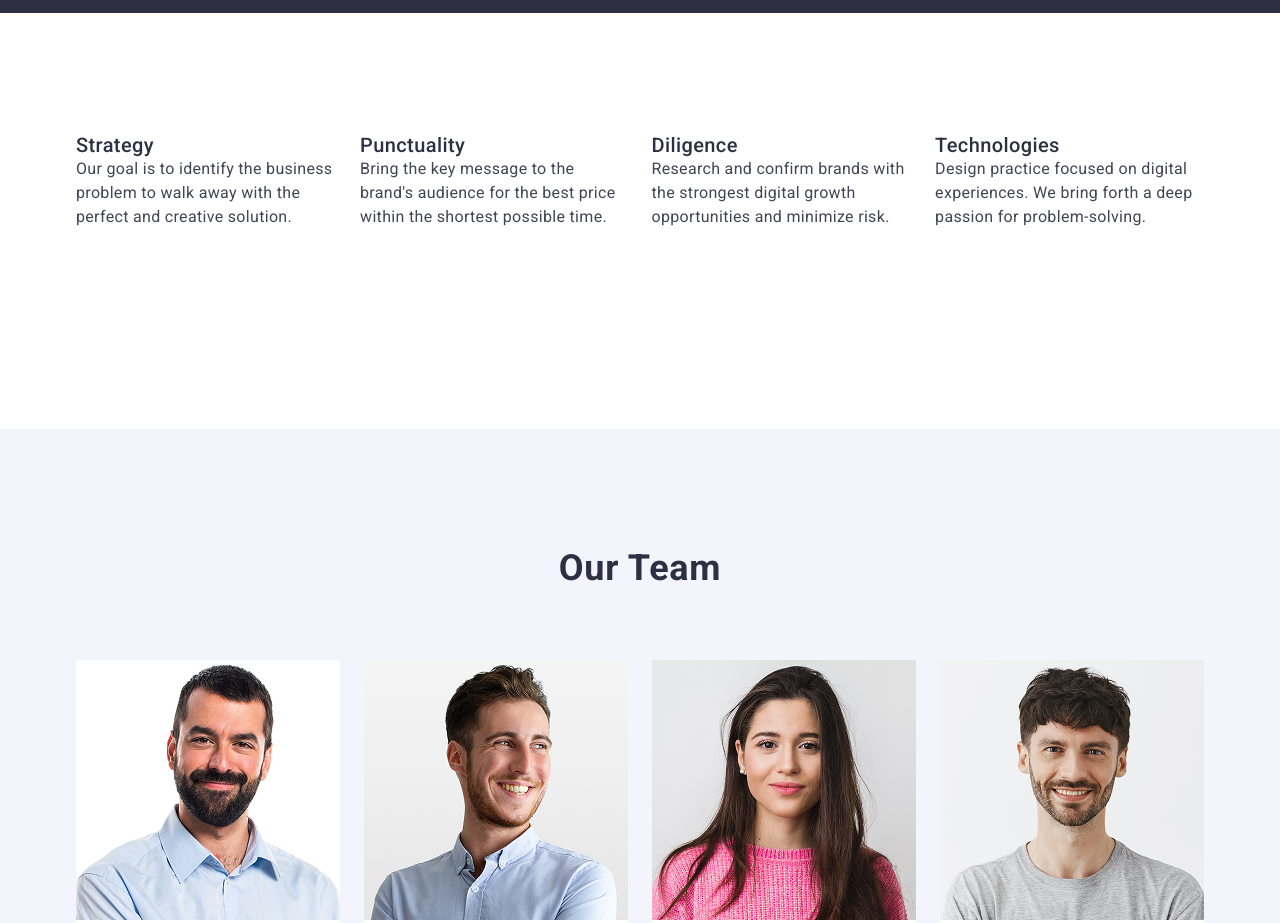
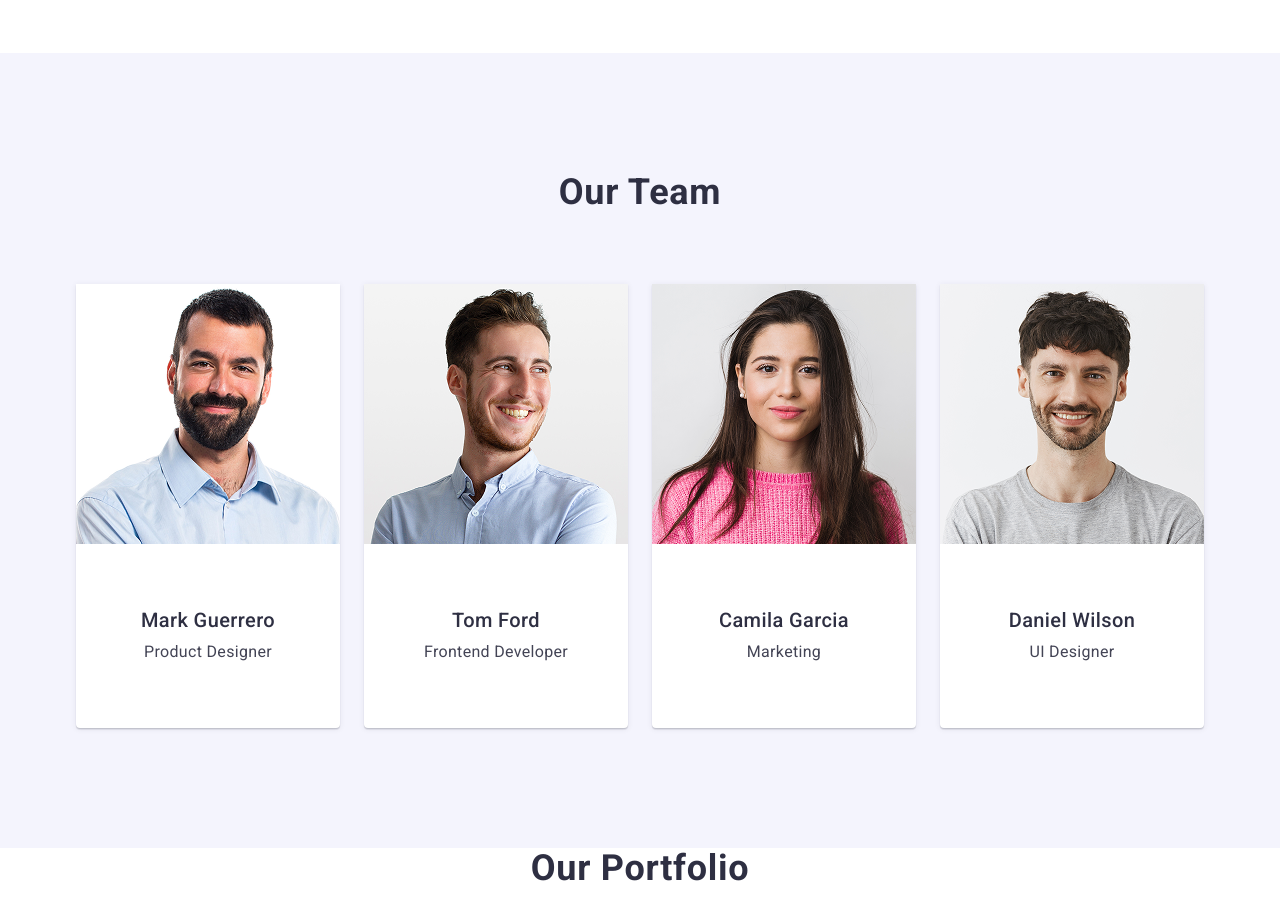
Before and after one commit to Natalia-Honcharova/goit-markup-hw-03, a plain HTML site: page index.html in a window 1280 px wide. Shown: the part 660-1583 px from the top of the page. Drawn offline with nearby package versions, Linux system fonts and the light colour scheme.

Commit message:
add containers,fix hero layout and team cards ctructure

```diff
--- a/css/styles.css
+++ b/css/styles.css
@@ -93,7 +93,7 @@ a {
     color: #404bbf;
 }
 
-.hero {
+.hero-section {
     background-color: #2e2f42;
     padding: 188px 0;
     text-align: center;
@@ -109,6 +109,7 @@ a {
     color: #fff;
 max-width: 496px;
 margin: 0 auto 48px;
+
 }
 
 .hero-button {
@@ -206,11 +207,21 @@ margin: 0 auto 48px;
 }
 .team-item {
     background-color: #fff;
+    border-radius: 0 0 4px 4px;
+    box-shadow: 0 2px 1px 0 rgba(46, 47, 66, 0.08),
+                0 1px 1px 0 rgba(46, 47, 66, 0.16),
+                0 1px 6px 0 rgba(46, 47, 66, 0.08);
+    overflow: hidden;
+    width: calc(( 100%-72px ) /4);
+}
+.team-content {
+    padding: 32px 0;
     text-align: center;
-    width: calc((100%-72px)/4);
 }
+
 .team-photo {
     display: block;
+    width: 100%;
 }
 
 .team-name {
--- a/index.html
+++ b/index.html
@@ -42,15 +42,17 @@ rel="stylesheet"
 
     <main>
       <section class="hero">
+        <div class="conteiner">
         <h1 class="hero-title">Effective Solutions for Your Business</h1>
         <button class="hero-button" type="button">Order Service</button>
+      </div>
       </section>
 
       <section class="features">
         <div class="conteiner">
           <h2 class="visually-hidden">Our Features</h2>
         <ul class="features-list">
-          <li>
+          <li class="features-item">
             <h3 class="features-subtitle">Strategy</h3>
             <p class="features-text">
               Our goal is to identify the business problem to walk away with the
@@ -58,7 +60,7 @@ rel="stylesheet"
             </p>
           </li>
 
-          <li>
+          <li class="features-item">
             <h3 class="features-subtitle">Punctuality</h3>
             <p class="features-text">
               Bring the key message to the brand's audience for the best price
@@ -66,7 +68,7 @@ rel="stylesheet"
             </p>
           </li>
 
-          <li>
+          <li class="features-item">
             <h3 class="features-subtitle">Diligence</h3>
             <p class="features-text">
               Research and confirm brands with the strongest digital growth
@@ -74,7 +76,7 @@ rel="stylesheet"
             </p>
           </li>
 
-          <li>
+          <li class="features-item">
             <h3 class="features-subtitle">Technologies</h3>
             <p class="features-text">
               Design practice focused on digital experiences. We bring forth a
@@ -97,8 +99,10 @@ rel="stylesheet"
               width="264"
               height="260"
             />
+            <div class="team-content">
             <h3 class="team-name">Mark Guerrero</h3>
             <p class="team-position">Product Designer</p>
+            </div>
           </li>
           <li class="team-item">
             <img class="team-photo"
@@ -107,8 +111,10 @@ rel="stylesheet"
               width="264"
               height="260"
             />
+            <div class="team-content">
             <h3 class="team-name">Tom Ford</h3>
             <p class="team-position">Frontend Developer</p>
+            </div>
           </li>
           <li class="team-item">
             <img class="team-photo"
@@ -117,8 +123,10 @@ rel="stylesheet"
               width="264"
               height="260"
             />
+            <div class="team-content">
             <h3 class="team-name">Camila Garcia</h3>
             <p class="team-position">Marketing</p>
+            </div>
           </li>
           <li class="team-item">
             <img class="team-photo"
@@ -127,8 +135,10 @@ rel="stylesheet"
               width="264"
               height="260"
             />
+            <div class="team-content">
             <h3 class="team-name">Daniel Wilson</h3>
             <p class="team-position">UI Designer</p>
+            </div>
           </li>
         </ul>
         </div>
```
